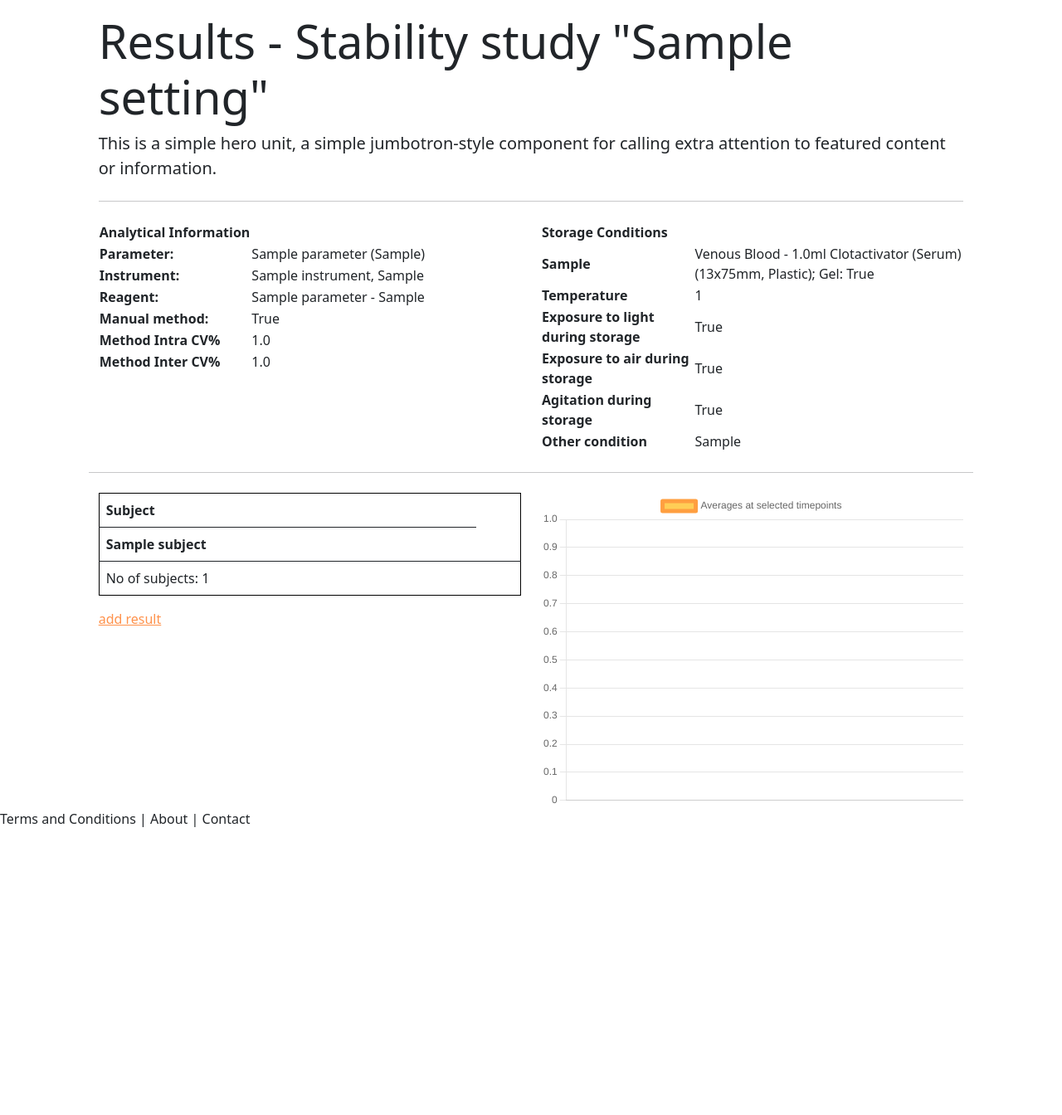
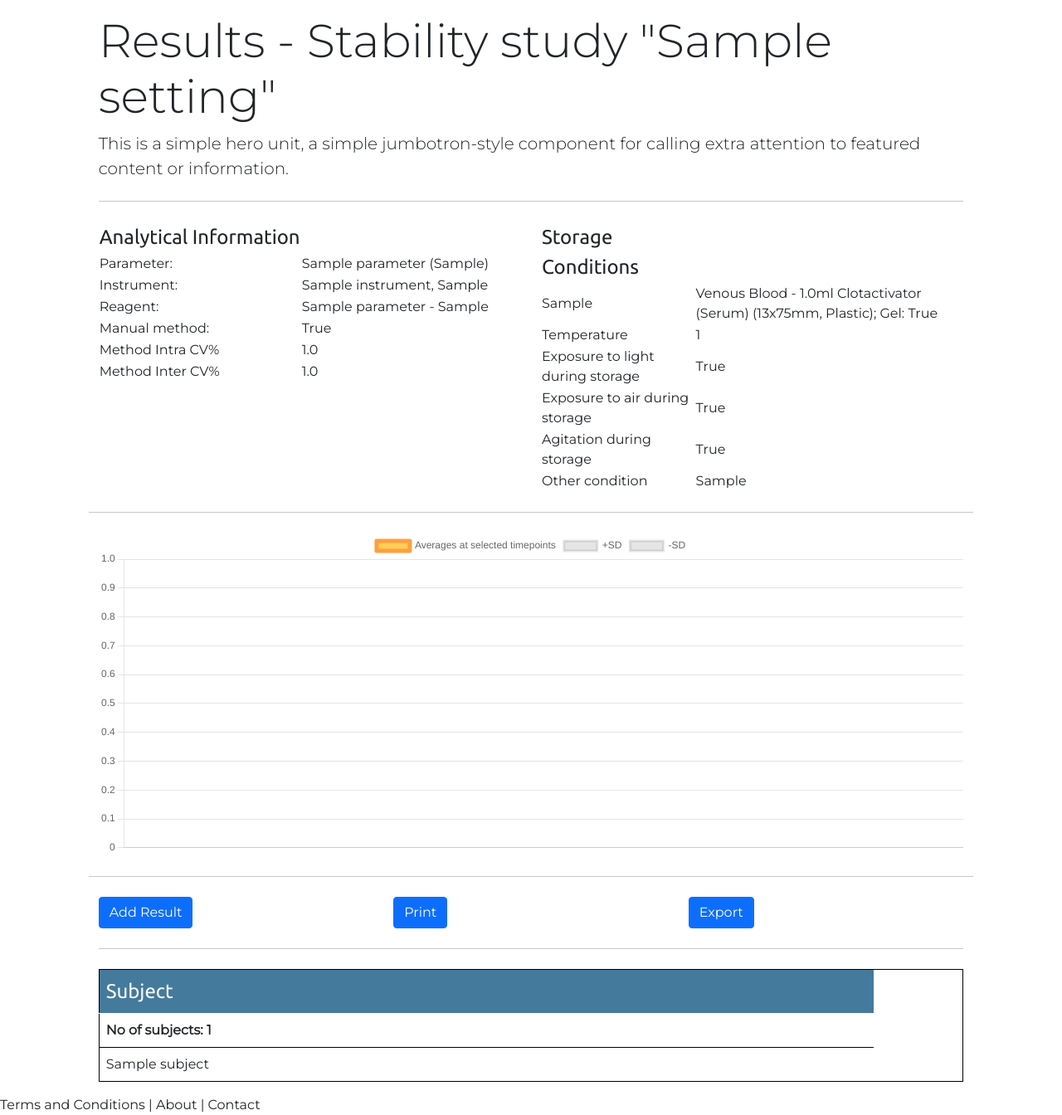
Before and after one commit to drfoehn/stabcalc, a Django app: page /results/1 in a window 1280 px wide. Shown: the whole page at 83% size. Before the commit the page ends 997 px from the top, so only its background shows below. Run offline with Django 4.2, Linux system fonts and the light colour scheme; tables that the repository leaves empty hold one stand-in row (values such as "Sample post"); some libraries are stand-ins or nearby versions.

Commit message:
working resultspage incl grphic (deviation from baseline missing)

```diff
--- a/calculator/templates/calculator/results.html
+++ b/calculator/templates/calculator/results.html
@@ -15,7 +15,7 @@
     <div class="col">
         <table>
             <thead>
-            <th>Analytical Information</th>
+            <th class="th_analytical">Analytical Information</th>
             </thead>
             <tr>
                 <th>Parameter:</th>
@@ -47,7 +47,7 @@
     <div class="col">
         <table>
             <thead>
-                <th>Storage Conditions</th>
+                <th class="th_condition">Storage Conditions</th>
             </thead>
             <tr>
                 <th>Sample</th>
@@ -78,90 +78,9 @@
     </div>
 
 <hr class="my-4">
-
-
-
-    </div>
-    <div class="row">
-
-<div class="col">
-        <table class="table table-hover" style="border: solid 1px black">
-            <thead>
-            <tr>
-                <th scope="col">Subject</th>
-
-                {#                 {% for subject in subjects %}#}
-                {#                {% for replicate in subject.replicate_set.all %}#}
-                {% for duration in setting.duration_set.all %}
-                    {#                                {% ifchanged %}#}
-                    <th>Duration: {{ duration }}</th>
-                    {#{% endifchanged %}#}
-                {% endfor %}
-                {#            {% endfor %}#}
-                {#            {% endfor %}#}
-                {#                <th scope="col">Average</th>#}
-                {#                <th scope="col">CV%</th>#}
-            </tr>
-            </thead>
-            <tbody>
-            {% for subject in subjects %}
-                <tr>
-                    <th scope="row">{{ subject }}</th>
-
-                    {% for duration in setting.duration_set.all %}
-                        <td>
-                            {% for replicate in subject.replicate_set.all %}
-                                {% for result in replicate.result_set.all %}
-                                    {% if result.duration == duration %}
-
-                                        {{ result }} <br>
-{#TODO: Alle Werte werden bei Sub1 angezeigt#}
-                                        Subject: {{ result.subject }}<br>
-                                    {% endif %}
-                                {% endfor %}
-                            {% endfor %}
-                            <hr/>
-                            AVG: {% average subject duration %}<br>
-                            SD: {% stdv subject duration %}<br>
-                            CV: {% cv subject duration %}
-                        </td>
-                    {% endfor %}
-
-                    <td></td>
-                    {#                    <td>#}
-                    {#                        {% for replicate in subject.replicate_set.all %}#}
-                    {#                            {% for result in replicate.result_set.all %}#}
-                    {#                            {% if forloop.first %}#}
-                    {#                                Avg: {% average subject result.duration %} / {{ subject }} / {{ result }} /#}
-                    {#                                {{ result.duration }}#}
-                    {#                            {% endif %}#}
-                    {#                            {% endfor %}#}
-                    {#                        {% endfor %}#}
-                    {#                    </td>#}
-                    {#                    <td>CV%</td>#}
-
-                </tr>
-            {% endfor %}
-
-            </tbody>
-            <tfoot>
-            <tr>
-                <td>No of subjects: {{ subjects.count }}</td>
-                {% for duration in setting.duration_set.all %}
-                    <td>AVG Total: {% average_tot setting duration %}</td>
-                {% endfor %}
-            </tr>
-            </tfoot>
-        </table>
-
-
-
-    <a href="{% url 'add_results' %}">add result</a>
-
-</div>
     <div class="col">
 
-    <canvas id="myChart" width="400" height="300"></canvas>
+    <canvas id="myChart" width="400" height="150"></canvas>
     <script>
         const ctx = document.getElementById('myChart');
         const myChart = new Chart(ctx, {
@@ -172,33 +91,33 @@
                     {
                         borderColor: 'rgba(255, 159, 64, 1)',
                         backgroundColor: 'rgba(255, 206, 86, 1)',
-                        fill: 'origin',
+                        {#fill: 'origin',#}
                         borderWidth: 5,
                         borderCapStyle: 'round',
                         borderJoinStyle: 'round',
-                    itemRadius: 10,
+                        itemRadius: 10,
                         spanGaps: true,
                         label: 'Averages at selected timepoints',
-                    data: [{% for duration in setting.duration_set.all %} {% average_tot setting duration %},
+                    data: [
+                        {% for duration in setting.duration_set.all %} {% average_tot setting duration %},
                 {% endfor %}],
-                    {#backgroundColor: [#}
-                    {#    'rgba(255, 99, 132, 1)',#}
-                    {#    'rgba(54, 162, 235, 1)',#}
-                    {#    'rgba(255, 206, 86, 1)',#}
-                    {#    'rgba(75, 192, 192, 1)',#}
-                    {#    'rgba(153, 102, 255, 1)',#}
-                    {#    'rgba(255, 159, 64, 1)'#}
-                    {#],#}
-                    {#borderColor: [#}
-                    {#    'rgba(255, 99, 132, 1)',#}
-                    {#    'rgba(54, 162, 235, 1)',#}
-                    {#    'rgba(255, 206, 86, 1)',#}
-                    {#    'rgba(75, 192, 192, 1)',#}
-                    {#    'rgba(153, 102, 255, 1)',#}
-                    {#    'rgba(255, 159, 64, 1)'#}
-                    {#],#}
 
+                },
+                {
+                    type: 'line',
+                    label: '+SD',
+                    spanGaps: true,
+                    data: [{% for duration in setting.duration_set.all %} {% avg_tot_sd_h setting duration %},
+                {% endfor %}],
+                },
+                {
+                    type: 'line',
+                    label: '-SD',
+                    spanGaps: true,
+                    data: [{% for duration in setting.duration_set.all %} {% avg_tot_sd_l setting duration %},
+                {% endfor %}],
                 }]
+
             },
             options: {
                 scales: {
@@ -213,5 +132,91 @@
         });
     </script>
 </div>
+    <hr class="my-4">
+
+
+
+
+    </div>
+
+    <div class="row">
+    <div class="col">
+        <button type="button" class="btn btn-primary" href="{% url 'add_results' %}">Add Result</button>
+    </div>
+        <div class="col">
+        <button type="button" class="btn btn-primary" href="{% url 'add_results' %}">Print</button>
+    </div>
+        <div class="col">
+        <button type="button" class="btn btn-primary" href="{% url 'add_results' %}">Export</button>
+    </div>
+    </div>
+
+    <hr class="my-4">
+
+    <div class="row">
+
+<div class="col">
+        <table class="table table-hover" style="border: solid 1px black">
+            <thead class="th_results">
+            <tr>
+                <th scope="col">Subject</th>
+                {% for duration in setting.duration_set.all %}
+                    <th>{{ duration }}</th>
+                {% endfor %}
+
+            </tr>
+            </thead>
+            <tbody>
+              <tr class="total_results">
+                <td>No of subjects: {{ subjects.count }}</td>
+                {% for duration in setting.duration_set.all %}
+                    <td>
+                        AVG Total: {% average_tot setting duration %} <br>
+                        SD Total:  {% stdv_tot setting duration %} <br>
+                        CV% Total:  {% cv_tot setting duration %}
+                    </td>
+                {% endfor %}
+            </tr>
+            {% for subject in subjects %}
+
+                <tr>
+                    <th scope="row">{{ subject }}</th>
+                    {% for duration in setting.duration_set.all %}
+                        <td>
+                            {% for replicate in subject.replicate_set.all %}
+                                {% for result in replicate.result_set.all %}
+                                    {% if result.duration == duration %}
+                                        {% if result.subject == subject %}
+                                        {{ result }}<br>
+
+                                    {% endif %}
+{#TODO: Alle Werte werden bei Sub1 angezeigt#}
+
+                                    {% endif %}
+                                {% endfor %}
+                            {% endfor %}
+                            <hr/>
+                            AVG: {% average subject duration %}<br>
+                            SD: {% stdv subject duration %}<br>
+                            CV: {% cv subject duration %}
+                        </td>
+                    {% endfor %}
+
+                    <td></td>
+                </tr>
+            {% endfor %}
+
+            </tbody>
+
+
+
+        </table>
+
+
+
+
+
+</div>
+
 </div>
 {% endblock %}
--- a/static/css/main.css
+++ b/static/css/main.css
@@ -1,9 +1,68 @@
+@import url('https://fonts.googleapis.com/css2?family=Montserrat:wght@200;300;400&family=Ubuntu:wght@300;400&display=swap');
+
+
+/*---------------------Colors-------------------*/
+
+:root {
+    /* CSS HEX */
+    --imperial-red: #e63946ff;
+    --celadon-blue: #457b9dff;
+    --prussian-blue: #1d3557ff;
+    --powder-blue: #a8dadcff;
+    --honey-yellow: #ffae03ff;
+    --cultured: #f6f4f3ff;
+
+    /* CSS HSL */
+    --imperial-red: hsla(355, 78%, 56%, 1);
+    --celadon-blue: hsla(203, 39%, 44%, 1);
+    --prussian-blue: hsla(215, 50%, 23%, 1);
+    --powder-blue: hsla(182, 43%, 76%, 1);
+    --honey-yellow: hsla(41, 100%, 51%, 1);
+    --cultured: hsla(20, 14%, 96%, 1);
+}
+/*!* SCSS HEX *!*/
+/*$imperial-red: #e63946ff;*/
+/*$celadon-blue: #457b9dff;*/
+/*$prussian-blue: #1d3557ff;*/
+/*$honey-yellow: #ffae03ff;*/
+/*$cultured: #f6f4f3ff;*/
+
+/*!* SCSS HSL *!*/
+/*$imperial-red: hsla(355, 78%, 56%, 1);*/
+/*$celadon-blue: hsla(203, 39%, 44%, 1);*/
+/*$prussian-blue: hsla(215, 50%, 23%, 1);*/
+/*$honey-yellow: hsla(41, 100%, 51%, 1);*/
+/*$cultured: hsla(20, 14%, 96%, 1);*/
+
+/*!* SCSS RGB *!*/
+/*$imperial-red: rgba(230, 57, 70, 1);*/
+/*$celadon-blue: rgba(69, 123, 157, 1);*/
+/*$prussian-blue: rgba(29, 53, 87, 1);*/
+/*$honey-yellow: rgba(255, 174, 3, 1);*/
+/*$cultured: rgba(246, 244, 243, 1);*/
+
+/*!* SCSS Gradient *!*/
+/*$gradient-top: linear-gradient(0deg, #e63946ff, #457b9dff, #1d3557ff, #ffae03ff, #f6f4f3ff);*/
+/*$gradient-right: linear-gradient(90deg, #e63946ff, #457b9dff, #1d3557ff, #ffae03ff, #f6f4f3ff);*/
+/*$gradient-bottom: linear-gradient(180deg, #e63946ff, #457b9dff, #1d3557ff, #ffae03ff, #f6f4f3ff);*/
+/*$gradient-left: linear-gradient(270deg, #e63946ff, #457b9dff, #1d3557ff, #ffae03ff, #f6f4f3ff);*/
+/*$gradient-top-right: linear-gradient(45deg, #e63946ff, #457b9dff, #1d3557ff, #ffae03ff, #f6f4f3ff);*/
+/*$gradient-bottom-right: linear-gradient(135deg, #e63946ff, #457b9dff, #1d3557ff, #ffae03ff, #f6f4f3ff);*/
+/*$gradient-top-left: linear-gradient(225deg, #e63946ff, #457b9dff, #1d3557ff, #ffae03ff, #f6f4f3ff);*/
+/*$gradient-bottom-left: linear-gradient(315deg, #e63946ff, #457b9dff, #1d3557ff, #ffae03ff, #f6f4f3ff);*/
+/*$gradient-radial: radial-gradient(#e63946ff, #457b9dff, #1d3557ff, #ffae03ff, #f6f4f3ff);*/
+
+
 
 /* ------------------OVERALL------------------*/
 
 /*table, th, td {*/
 /*  border: 1px solid black;*/
 /*}*/
+
+body{
+    font-family: 'Montserrat', sans-serif;
+}
 
 ul{
     list-style: none;
@@ -24,3 +83,26 @@ color: #FFCA3A;
 a:active {
 color: #FFCA3A;
 }
+
+th{
+    font-weight: normal;
+}
+
+/*---------------------------------Resultpage------------------------------------*/
+
+.th_condition,
+.th_analytical{
+    font-family: 'Ubuntu', sans-serif;
+    font-size: 1.5em;
+}
+
+.th_results{
+    background-color: var(--celadon-blue);
+    color: var(--cultured);
+    font-family: 'Ubuntu', sans-serif;
+    font-size: 1.5em;
+}
+
+.total_results{
+    font-weight: bold;
+}
```
Also changed, not shown: calculator/models.py (+49 -6 lines), calculator/templatetags/average.py (+20 -0 lines).
